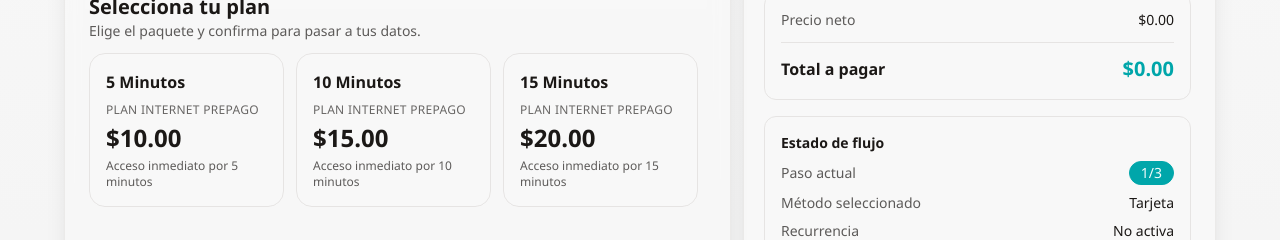
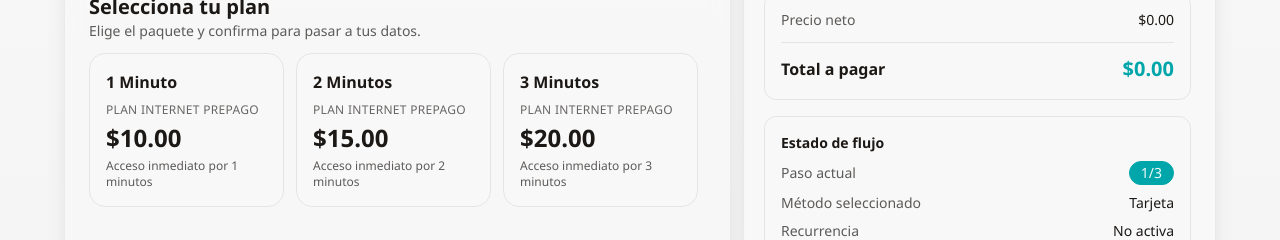
Before and after one commit to dualipin/test-openpay-mikrotik, a React (Vite) app in the folder web/: page / in a window 1280 px wide. Shown: the part 283-523 px from the top of the page. Built offline with nearby package versions, Linux system fonts and the light colour scheme.

Commit message:
fix: update INTERNET_PLANS to include shorter duration options

```diff
--- a/web/src/components/checkout/types.ts
+++ b/web/src/components/checkout/types.ts
@@ -35,9 +35,9 @@ export type CheckoutMessage = {
 } | null
 
 export const INTERNET_PLANS: InternetPlan[] = [
-  { id: 'plan_5m', duration: 5, price: 10, label: '5 Minutos' },
-  { id: 'plan_10m', duration: 10, price: 15, label: '10 Minutos' },
-  { id: 'plan_15m', duration: 15, price: 20, label: '15 Minutos' },
+  { id: 'plan_1m', duration: 1, price: 10, label: '1 Minuto' },
+  { id: 'plan_2m', duration: 2, price: 15, label: '2 Minutos' },
+  { id: 'plan_3m', duration: 3, price: 20, label: '3 Minutos' },
 ]
 
 export const DEFAULT_MIKROTIK_LOGIN_URL = 'http://internet.online/login'
```
